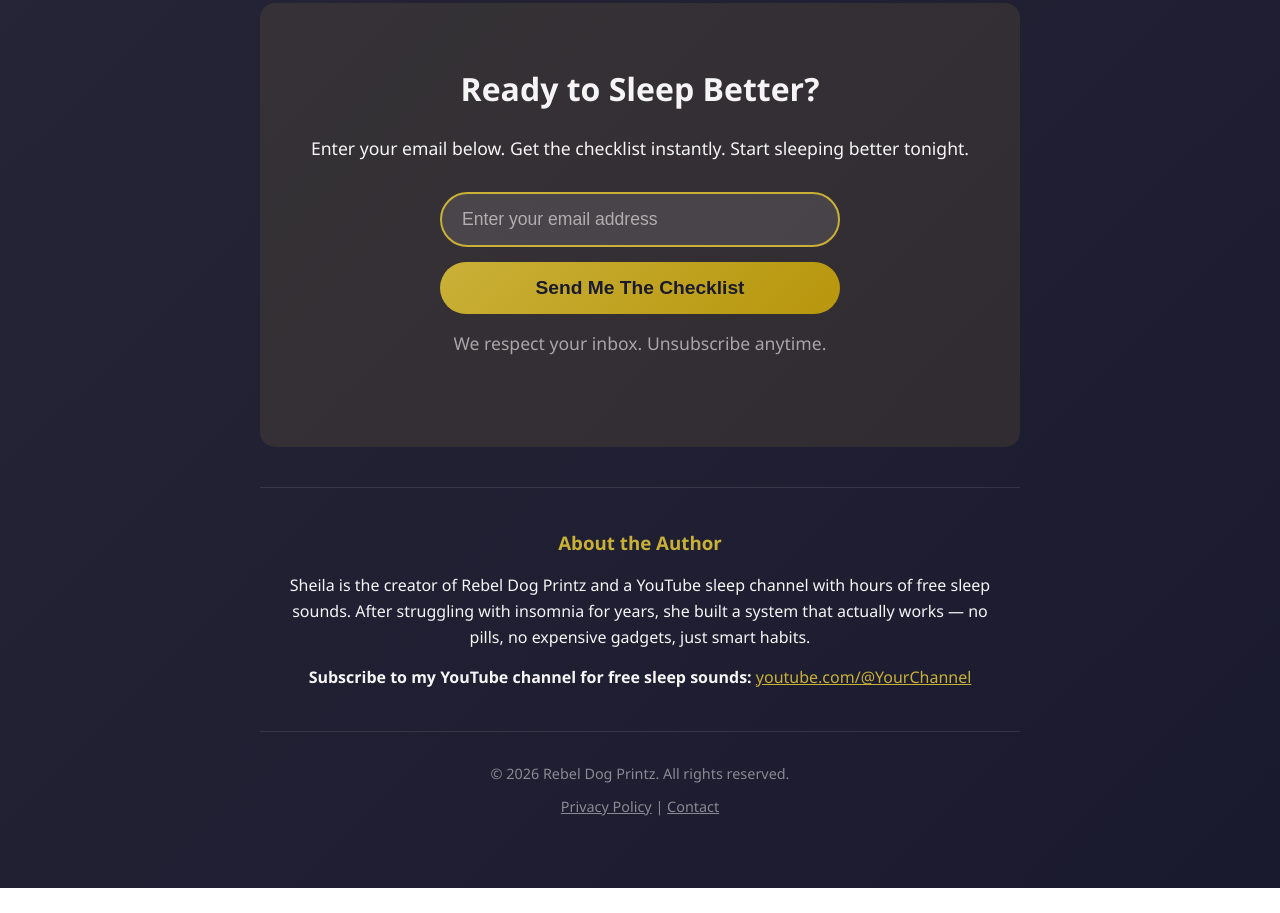
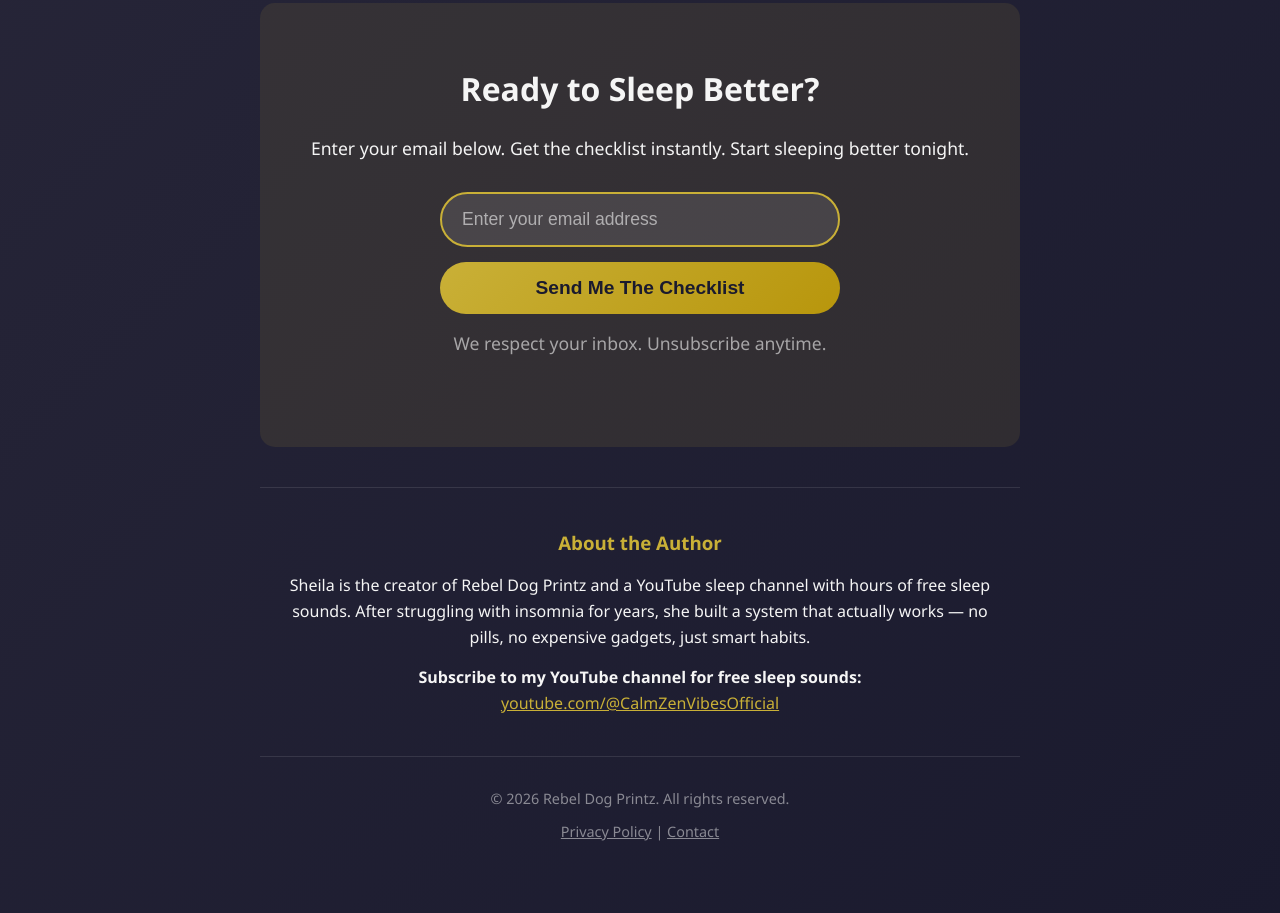
Before and after one commit to nelsonsheila289-png/sleep-sanctuary-landing, a plain HTML site: page index.html in a window 1280 px wide. Shown: the part 1381-2294 px from the top of the page. Before the commit the page ends 2269 px from the top, so only its background shows below. Drawn offline with Linux system fonts and the light colour scheme.

Commit message:
Update YouTube channel link

```diff
--- a/index.html
+++ b/index.html
@@ -231,7 +231,7 @@
         <div class="about">
             <h3>About the Author</h3>
             <p>Sheila is the creator of Rebel Dog Printz and a YouTube sleep channel with hours of free sleep sounds. After struggling with insomnia for years, she built a system that actually works — no pills, no expensive gadgets, just smart habits.</p>
-            <p style="margin-top: 15px;"><strong>Subscribe to my YouTube channel for free sleep sounds:</strong> <a href="https://youtube.com/@YourChannel" style="color: #C9B037;">youtube.com/@YourChannel</a></p>
+            <p style="margin-top: 15px;"><strong>Subscribe to my YouTube channel for free sleep sounds:</strong> <a href="https://www.youtube.com/@CalmZenVibesOfficial" style="color: #C9B037;">youtube.com/@CalmZenVibesOfficial</a></p>
         </div>
 
         <footer>
```
